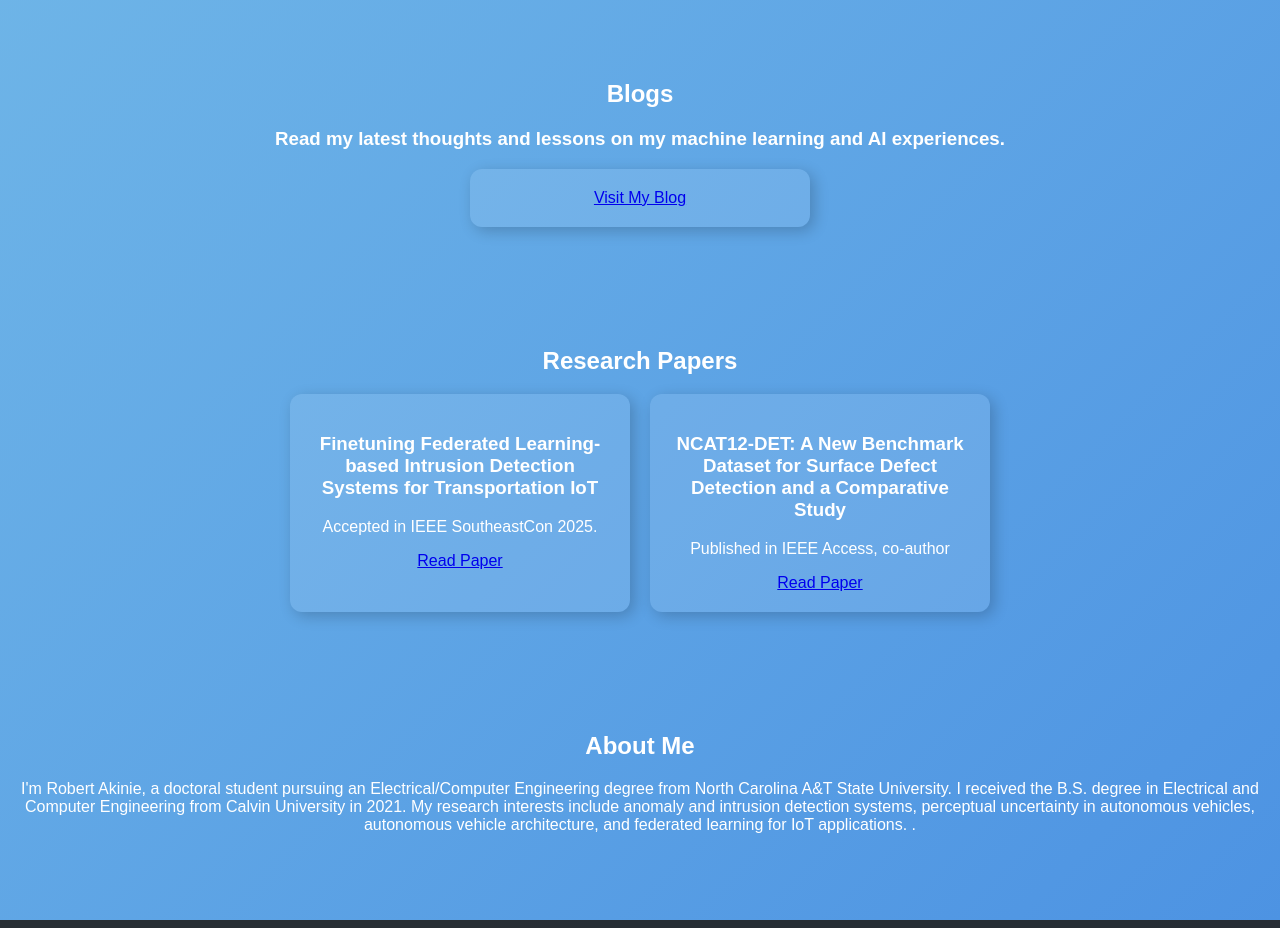
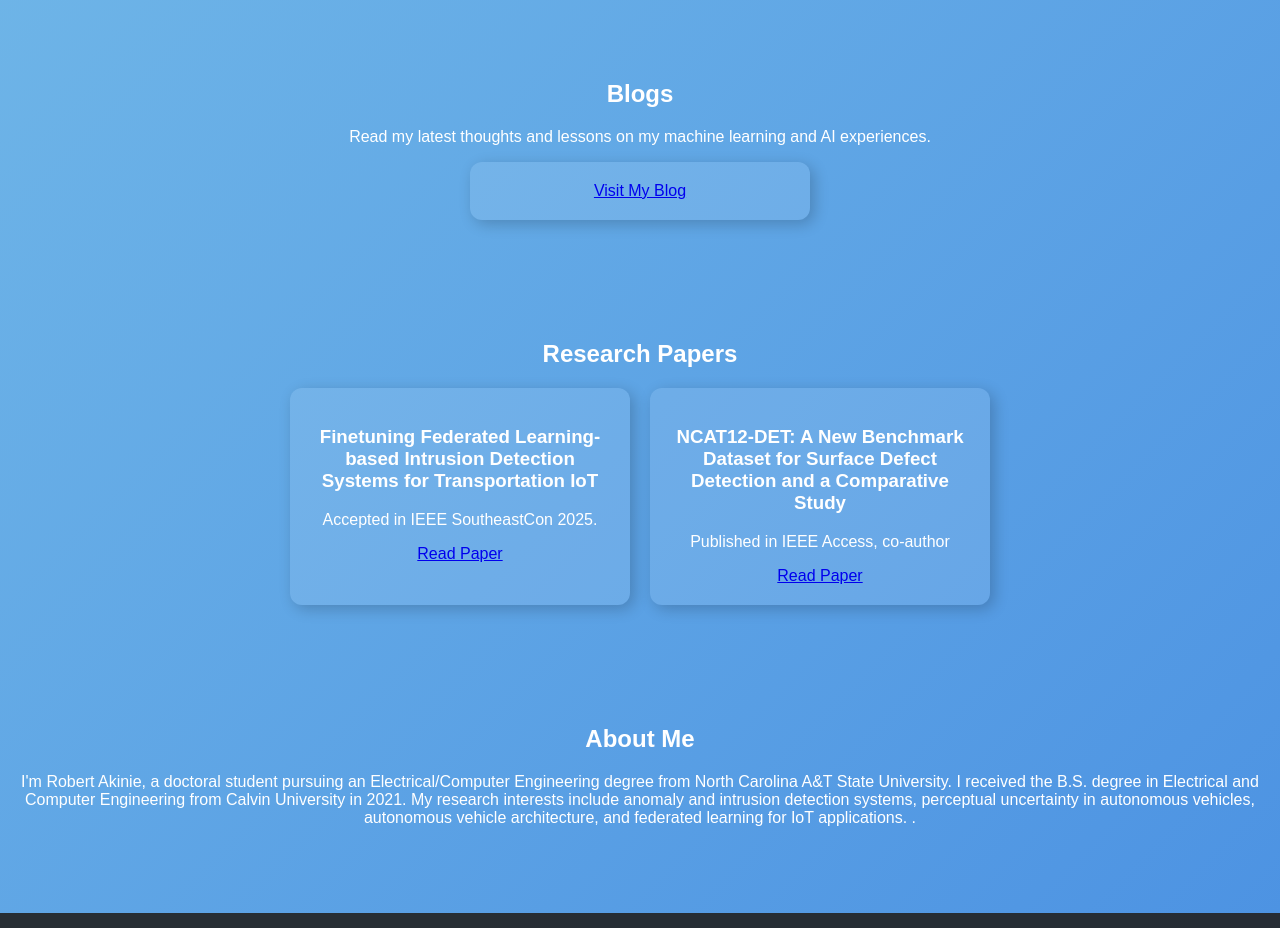
Before and after one commit to rlakinie/rlakinie.github.io, a plain HTML site: page index.html in a window 1280 px wide. Shown: the part 840-1768 px from the top of the page. Drawn offline with Linux system fonts and the light colour scheme.

Commit message:
Update index.html

```diff
--- a/index.html
+++ b/index.html
@@ -129,7 +129,7 @@
 
     <section id="blogs">
         <h2>Blogs</h2>
-        <h3>Read my latest thoughts and lessons on my machine learning and AI experiences.</h3>
+        <p>Read my latest thoughts and lessons on my machine learning and AI experiences.</p>
         <div class="container">
             <div class="card">
 
```
